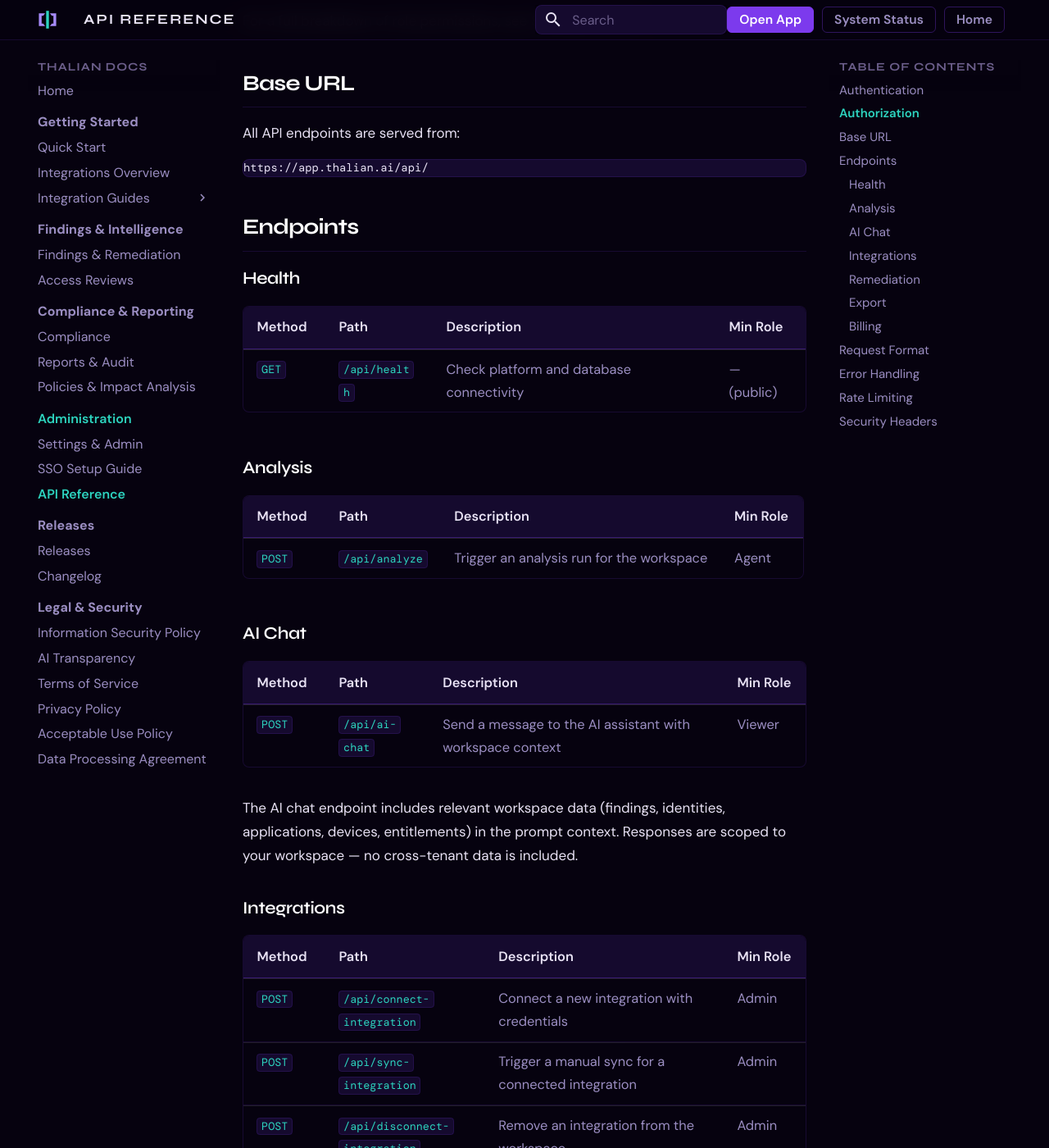
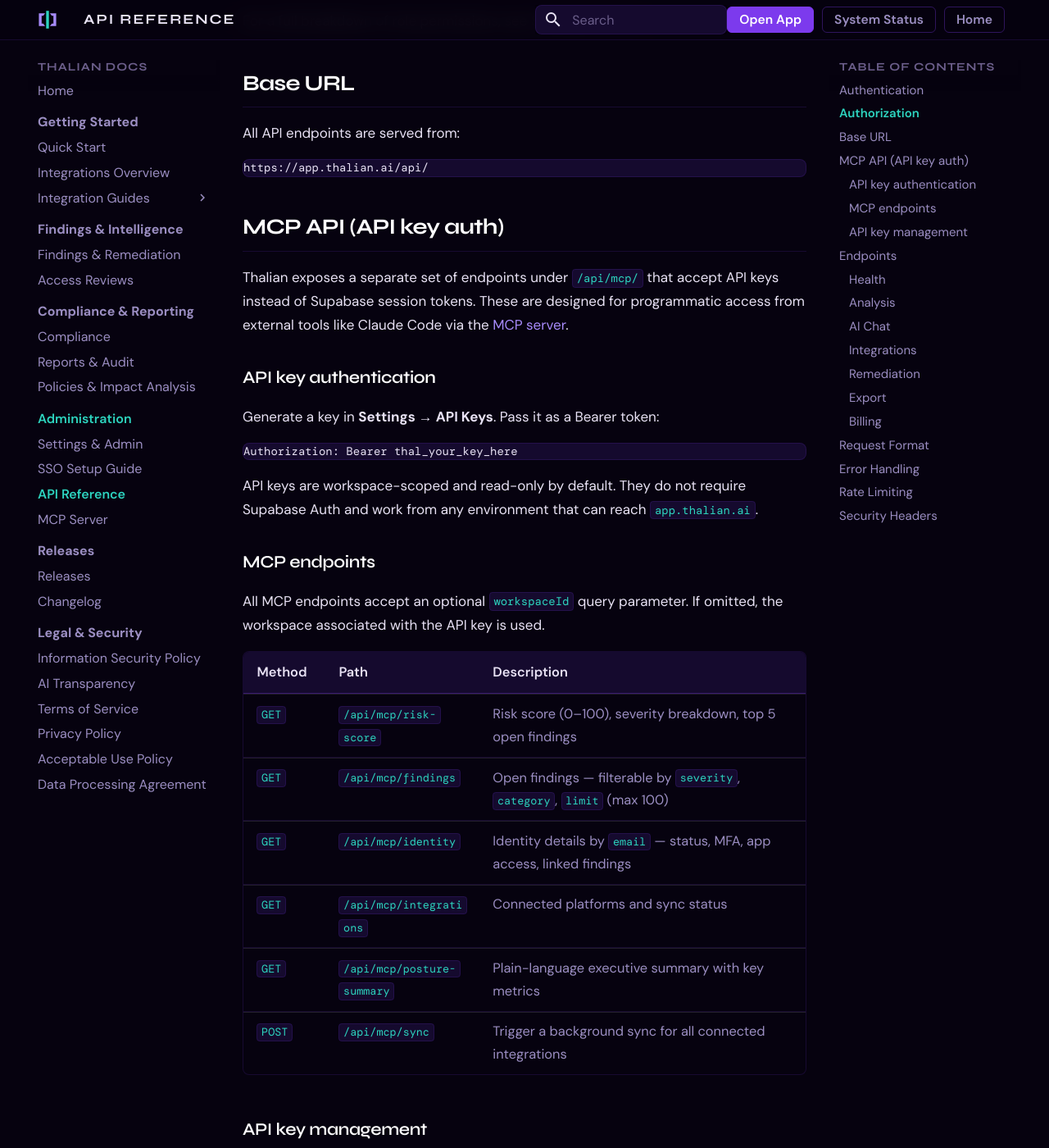
Before and after one commit to tori-mf13/thalian-docs, an MkDocs documentation site: the page built from docs/api-reference.md, in a window 1280 px wide and 1400 px high, scrolled down 780 px. Shown: the whole window at 82% size. Built offline with MkDocs 1.6.1 and Material for MkDocs 9.7.7, drawn with Linux system fonts in a browser that asks for light colours; some of the changed text lies outside the part shown.

Commit message:
feat: add MCP server docs, API keys changelog, and api-reference section
Co-Authored-By: Claude Opus 4.6 (1M context) <noreply@anthropic.com>

````diff
--- a/docs/api-reference.md
+++ b/docs/api-reference.md
@@ -27,6 +27,43 @@ All API endpoints are served from:
 ```
 https://app.thalian.ai/api/
 ```
+
+## MCP API (API key auth)
+
+Thalian exposes a separate set of endpoints under `/api/mcp/` that accept API keys instead of Supabase session tokens. These are designed for programmatic access from external tools like Claude Code via the [MCP server](./mcp-server.md).
+
+### API key authentication
+
+Generate a key in **Settings → API Keys**. Pass it as a Bearer token:
+
+```
+Authorization: Bearer thal_your_key_here
+```
+
+API keys are workspace-scoped and read-only by default. They do not require Supabase Auth and work from any environment that can reach `app.thalian.ai`.
+
+### MCP endpoints
+
+All MCP endpoints accept an optional `workspaceId` query parameter. If omitted, the workspace associated with the API key is used.
+
+| Method | Path | Description |
+|---|---|---|
+| `GET` | `/api/mcp/risk-score` | Risk score (0–100), severity breakdown, top 5 open findings |
+| `GET` | `/api/mcp/findings` | Open findings — filterable by `severity`, `category`, `limit` (max 100) |
+| `GET` | `/api/mcp/identity` | Identity details by `email` — status, MFA, app access, linked findings |
+| `GET` | `/api/mcp/integrations` | Connected platforms and sync status |
+| `GET` | `/api/mcp/posture-summary` | Plain-language executive summary with key metrics |
+| `POST` | `/api/mcp/sync` | Trigger a background sync for all connected integrations |
+
+### API key management
+
+| Method | Path | Description | Min Role |
+|---|---|---|---|
+| `POST` | `/api/api-keys` | Create a new API key (returned once in plaintext) | Admin |
+| `GET` | `/api/api-keys` | List active keys (prefix and metadata only — hash never returned) | Admin |
+| `DELETE` | `/api/api-keys?id=<key_id>` | Revoke a key immediately | Admin |
+
+---
 
 ## Endpoints
 
--- a/mkdocs.yml
+++ b/mkdocs.yml
@@ -84,6 +84,7 @@ nav:
     - Settings & Admin: settings-and-admin.md
     - SSO Setup Guide: sso-setup.md
     - API Reference: api-reference.md
+    - MCP Server: mcp-server.md
   - Releases:
     - Release Notes: releases/index.md
     - Changelog: changelog.md
````
Also changed, not shown: docs/changelog.md (+6 -0 lines), docs/mcp-server.md (added, +137 -0 lines).
